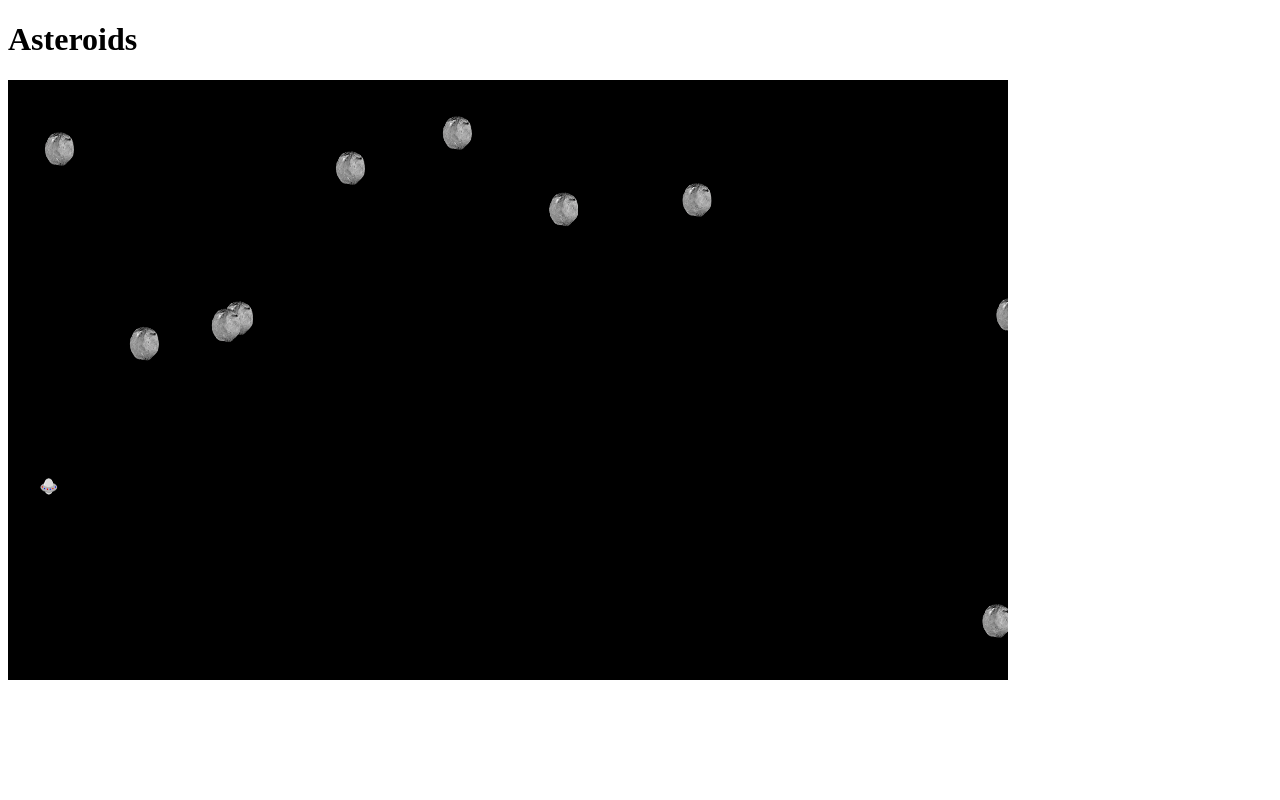
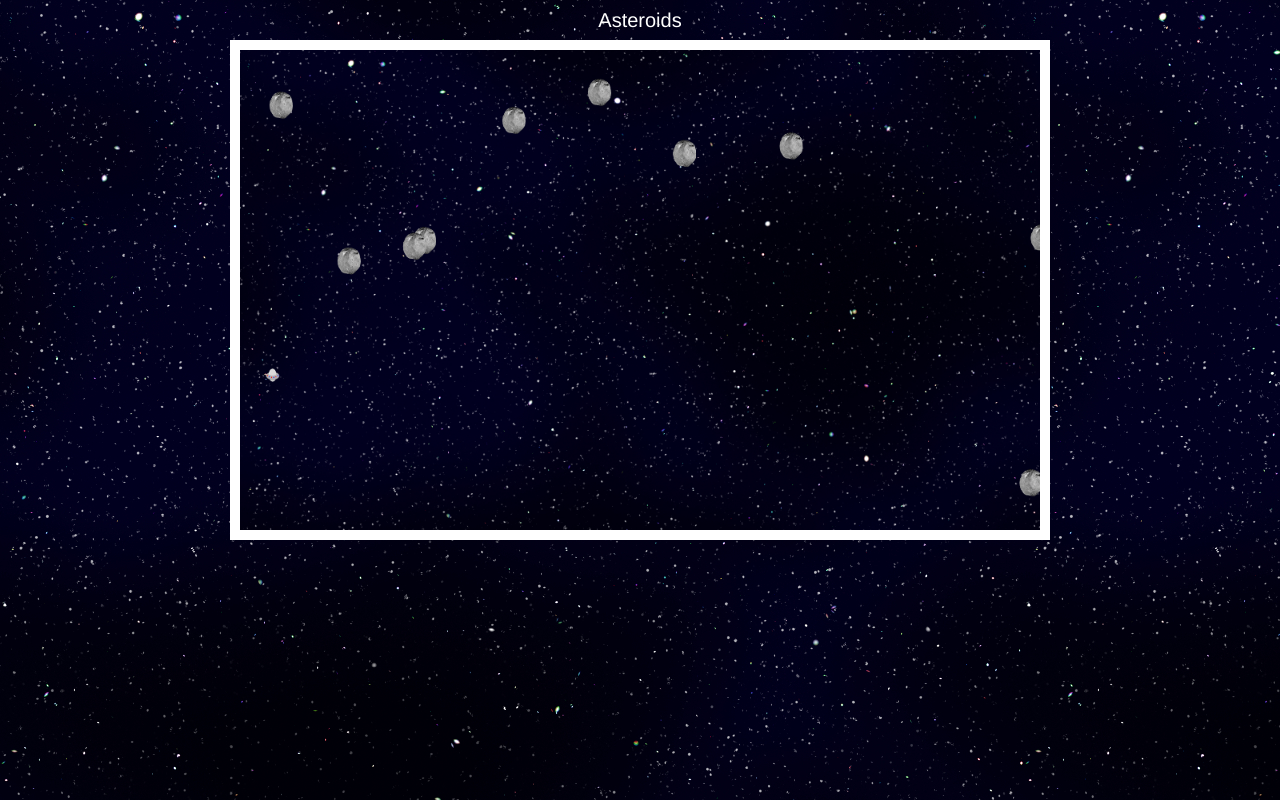
Before and after one commit to Spanishiwa/Asteroids, a website with bundled scripts: page index.html in a window 1280 px wide. Built offline with nearby package versions, Linux system fonts and the light colour scheme.

Commit message:
added css styling and backgrounds

```diff
--- a/index.html
+++ b/index.html
@@ -3,6 +3,7 @@
   <head>
     <meta charset="utf-8">
     <title>Asteroids</title>
+    <link rel="stylesheet" type="text/css" href="./style.css">
   </head>
   <body>
     <h1>Asteroids</h1>
--- a/src/entry.js
+++ b/src/entry.js
@@ -11,9 +11,12 @@ document.addEventListener("DOMContentLoaded", function() {
   game.shipImg = new Image();
   game.asteroidImg = new Image();
   game.bulletImg = new Image();
+  game.backgroundImg = new Image();
 
   game.shipImg.src = './dist/spaceship.png';
   game.asteroidImg.src = './dist/asteroid.png';
   game.bulletImg.src = './dist/bullet.jpeg';
+  game.backgroundImg.src = './dist/space.jpg';
+
   new GameView(game, ctx).start();
 });
--- a/src/game.js
+++ b/src/game.js
@@ -47,9 +47,10 @@ export default class Game {
   }
 
   draw(ctx) {
-    ctx.clearRect(0, 0, this.settings.DIM_X, this.settings.DIM_Y);
-    ctx.fillStyle = this.settings.BG_COLOR;
-    ctx.fillRect(0, 0, this.settings.DIM_X, this.settings.DIM_Y);
+    // ctx.clearRect(0, 0, this.settings.DIM_X, this.settings.DIM_Y);
+    // ctx.fillStyle = this.settings.BG_COLOR;
+    // ctx.fillRect(0, 0, this.settings.DIM_X, this.settings.DIM_Y);
+    ctx.drawImage(this.backgroundImg,0,0);
 
     this.allObjects().forEach( (obj) => {
       obj.draw(ctx);
--- /dev/null
+++ b/style.css
@@ -0,0 +1,66 @@
+html, body, div, span, applet, object, iframe,
+h1, h2, h3, h4, h5, h6, p, blockquote, pre,
+a, abbr, acronym, address, big, cite, code,
+del, dfn, em, img, ins, kbd, q, s, samp,
+small, strike, strong, sub, sup, tt, var,
+b, u, i, center,
+dl, dt, dd, ol, ul, li,
+fieldset, form, label, legend,
+table, caption, tbody, tfoot, thead, tr, th, td,
+article, aside, canvas, details, embed,
+figure, figcaption, footer, header, hgroup,
+menu, nav, output, ruby, section, summary,
+time, mark, audio, video {
+	margin: 0;
+	padding: 0;
+	border: 0;
+	font-size: 100%;
+	font: inherit;
+	vertical-align: baseline;
+}
+/* HTML5 display-role reset for older browsers */
+article, aside, details, figcaption, figure,
+footer, header, hgroup, menu, nav, section {
+	display: block;
+}
+
+h1 {
+	font-family: "Helvetica", Times;
+  justify-content: center;
+	display: flex;
+	font-size: 20px;
+	margin: 10px;
+	color: white;
+}
+body {
+	line-height: 1;
+	background-image: url("./dist/space.jpg");
+}
+ol, ul {
+	list-style: none;
+}
+blockquote, q {
+	quotes: none;
+}
+
+canvas {
+    padding-left: 0;
+    padding-right: 0;
+    margin-left: auto;
+    margin-right: auto;
+    display: block;
+    width: 800px;
+		border-style: solid;
+		border-width: 10px;
+		border-color: white;
+}
+
+blockquote:before, blockquote:after,
+q:before, q:after {
+	content: '';
+	content: none;
+}
+table {
+	border-collapse: collapse;
+	border-spacing: 0;
+}
```
Also changed, not shown: dist/bundle.js, dist/space.jpg (added), 1 other file.
